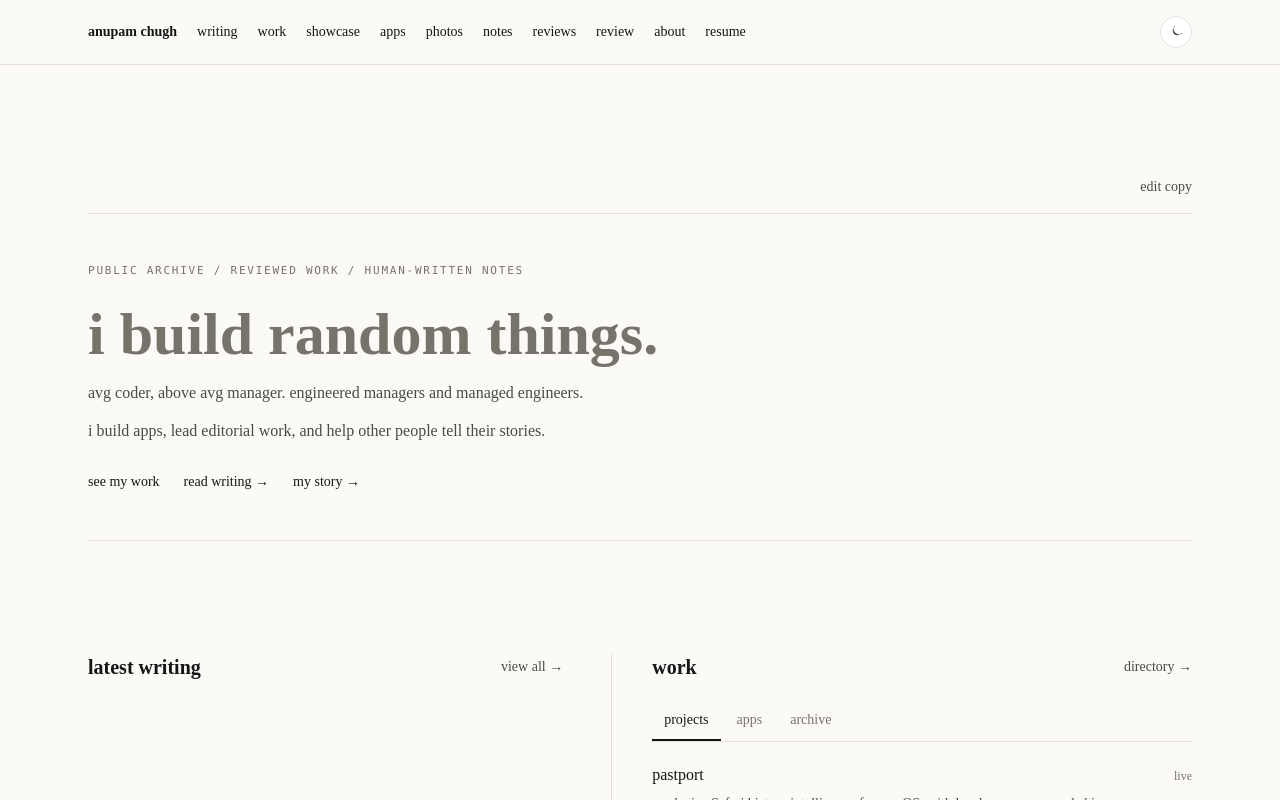
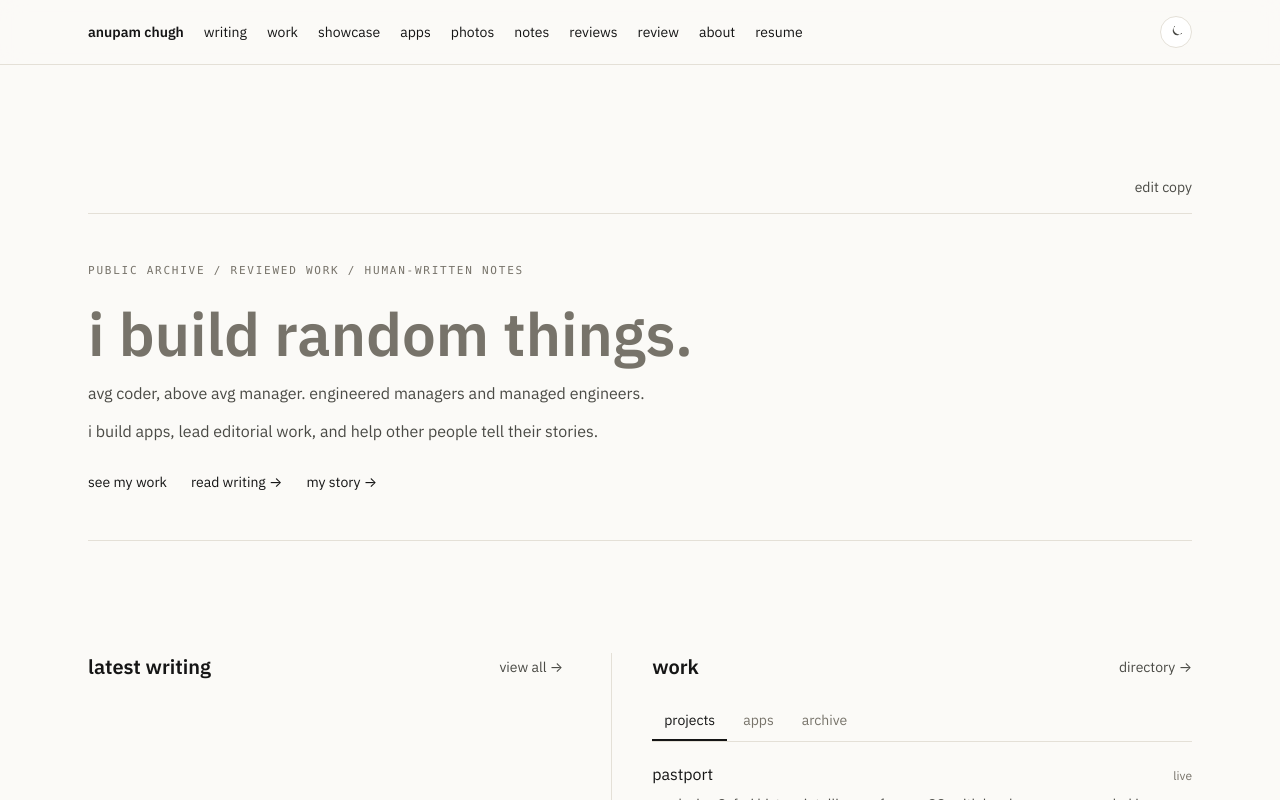
Before and after one commit to anupamchugh/anupamchugh.github.io, a Next.js app: page / in a window 1280 px wide. Shown: the top 800 px of the page. Built offline with nearby package versions, Linux system fonts and the light colour scheme.

Commit message:
Fix Pages font build and clarify essays

```diff
--- a/app/globals.css
+++ b/app/globals.css
@@ -1,3 +1,6 @@
+/* Runtime-only font loading keeps GitHub Actions builds independent of Google Fonts. */
+@import url('https://fonts.googleapis.com/css2?family=IBM+Plex+Mono:wght@400;600&family=IBM+Plex+Sans:wght@400;600&family=IBM+Plex+Serif:wght@400;600&family=Inter&family=Source+Serif+4&family=Space+Grotesk:wght@400;600&family=Work+Sans:wght@400;600&display=swap');
+
 @tailwind base;
 @tailwind components;
 @tailwind utilities;
@@ -8,6 +11,14 @@
 
 :root {
   --font-sans: system-ui, -apple-system, BlinkMacSystemFont, "Segoe UI", Roboto, sans-serif;
+  /* Keep the named presets valid when the site is built without network font fetching. */
+  --font-inter: "Inter", system-ui, -apple-system, BlinkMacSystemFont, "Segoe UI", sans-serif;
+  --font-source-serif: "Source Serif 4", Georgia, "Times New Roman", serif;
+  --font-space-grotesk: "Space Grotesk", system-ui, -apple-system, BlinkMacSystemFont, "Segoe UI", sans-serif;
+  --font-plex-sans: "IBM Plex Sans", system-ui, -apple-system, BlinkMacSystemFont, "Segoe UI", sans-serif;
+  --font-plex-serif: "IBM Plex Serif", Georgia, "Times New Roman", serif;
+  --font-plex-mono: "IBM Plex Mono", ui-monospace, SFMono-Regular, Consolas, monospace;
+  --font-work-sans: "Work Sans", system-ui, -apple-system, BlinkMacSystemFont, "Segoe UI", sans-serif;
   --font-mono: var(--font-plex-mono), ui-monospace, SFMono-Regular, Consolas, monospace;
   --max-width: 65ch;
   --transition: 0.2s ease;
--- a/app/layout.tsx
+++ b/app/layout.tsx
@@ -1,13 +1,4 @@
 import type { Metadata } from 'next';
-import {
-  Inter,
-  Source_Serif_4,
-  Space_Grotesk,
-  IBM_Plex_Sans,
-  IBM_Plex_Serif,
-  IBM_Plex_Mono,
-  Work_Sans,
-} from 'next/font/google';
 import './globals.css';
 import { siteConfig } from '@/lib/content';
 import Header from '@/components/header';
@@ -16,34 +7,6 @@ import { ThemeProvider } from '@/lib/theme-context';
 import { activeFontPreset } from '@/lib/font-presets';
 import JsonLd from '@/components/json-ld';
 import { personJsonLd } from '@/lib/discovery';
-
-const inter = Inter({ subsets: ['latin'], variable: '--font-inter' });
-const sourceSerif = Source_Serif_4({ subsets: ['latin'], variable: '--font-source-serif' });
-const spaceGrotesk = Space_Grotesk({
-  subsets: ['latin'],
-  variable: '--font-space-grotesk',
-  weight: ['400', '600'],
-});
-const plexSans = IBM_Plex_Sans({
-  subsets: ['latin'],
-  variable: '--font-plex-sans',
-  weight: ['400', '600'],
-});
-const plexSerif = IBM_Plex_Serif({
-  subsets: ['latin'],
-  variable: '--font-plex-serif',
-  weight: ['400', '600'],
-});
-const plexMono = IBM_Plex_Mono({
-  subsets: ['latin'],
-  variable: '--font-plex-mono',
-  weight: ['400', '600'],
-});
-const workSans = Work_Sans({
-  subsets: ['latin'],
-  variable: '--font-work-sans',
-  weight: ['400', '600'],
-});
 
 export const metadata: Metadata = {
   title: {
@@ -84,7 +47,7 @@ export default function RootLayout({
       suppressHydrationWarning
     >
       <body
-        className={`${inter.variable} ${sourceSerif.variable} ${spaceGrotesk.variable} ${plexSans.variable} ${plexSerif.variable} ${plexMono.variable} ${workSans.variable} flex min-h-screen flex-col font-sans subpixel-antialiased`}
+        className="flex min-h-screen flex-col font-sans subpixel-antialiased"
       >
         <JsonLd data={personJsonLd} />
         <ThemeProvider>
```
Also changed, not shown: 2 other files (tests, documents, lock files or other folders).
